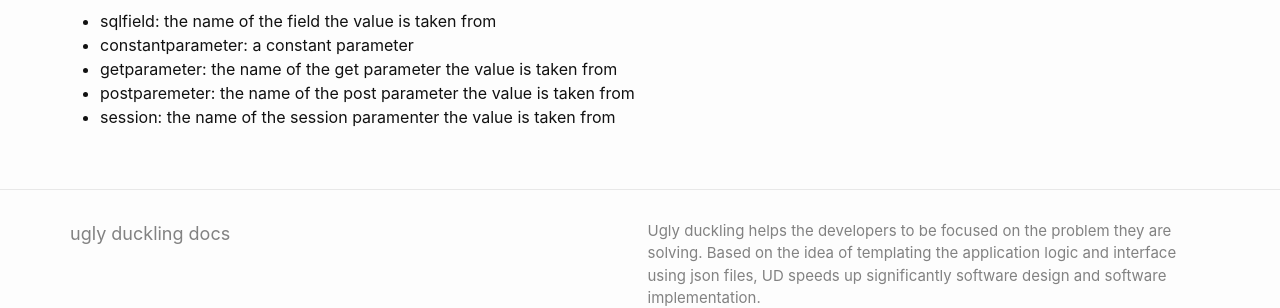
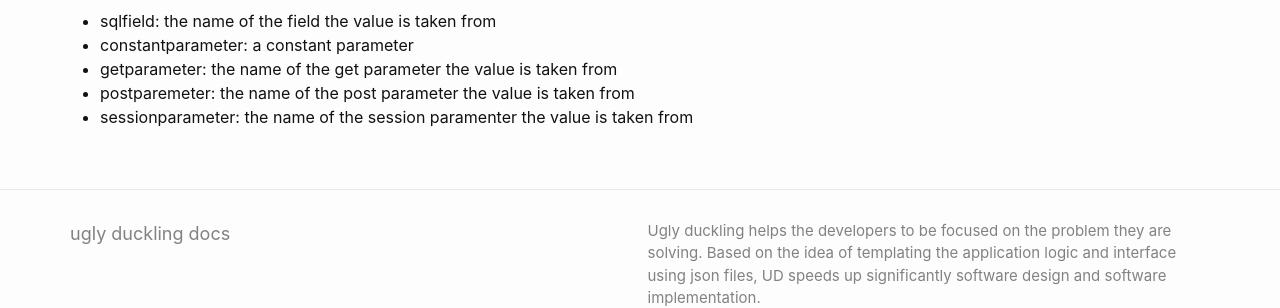
Before and after one commit to fabiomattei/uddocs, a Jekyll site: the page built from _docs/query.md, in a window 1280 px wide. Shown: the part 812-1120 px from the top of the page. Built offline with Jekyll 4.4.1, drawn with Linux system fonts in a browser that asks for light colours.

Commit message:
correcting typo

```diff
--- a/_docs/query.md
+++ b/_docs/query.md
@@ -40,4 +40,4 @@ One of the following parameters is mandatory:
 * constantparameter: a constant parameter
 * getparameter: the name of the get parameter the value is taken from
 * postparemeter: the name of the post parameter the value is taken from
-* session: the name of the session paramenter the value is taken from
+* sessionparameter: the name of the session paramenter the value is taken from
```
